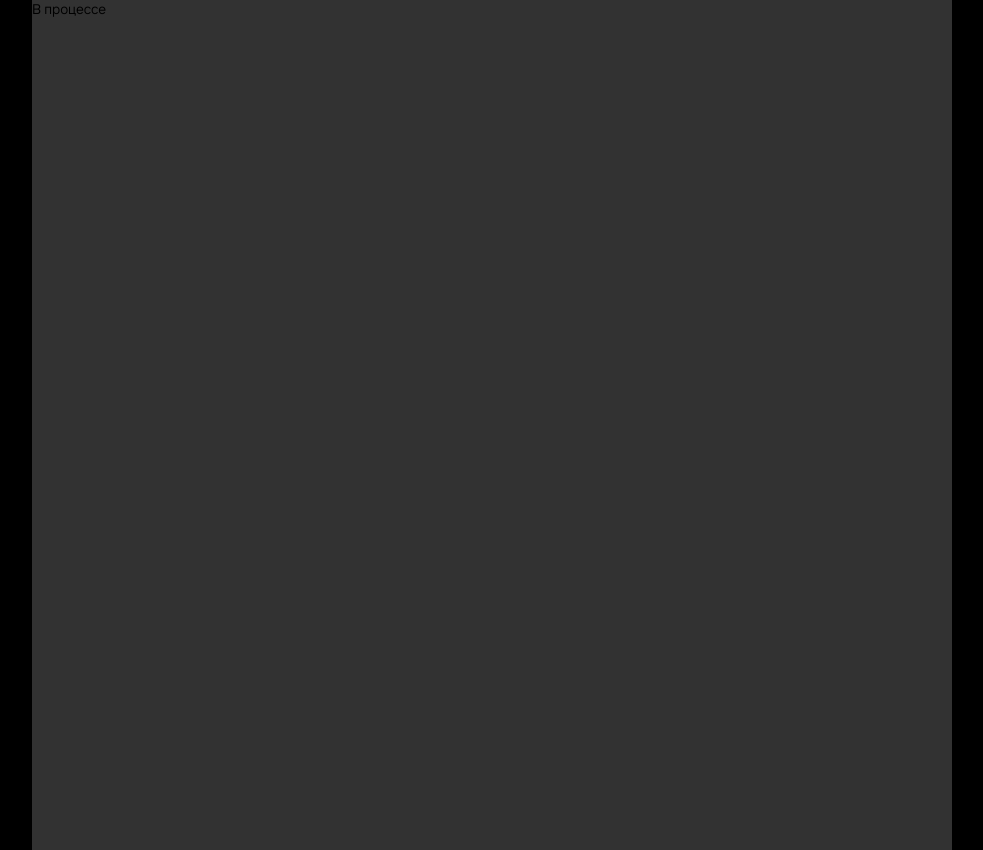
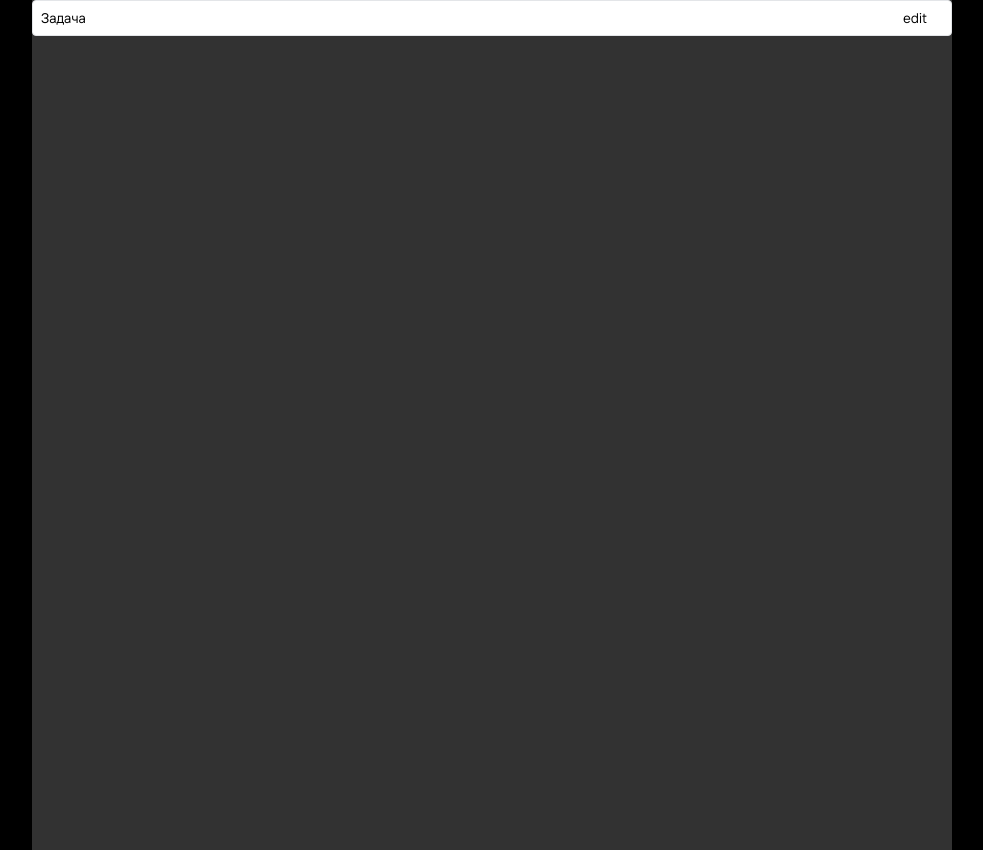
Before and after one commit to timonit/kanban-test, a Vue app: page / in a window 1280 px wide. Shown: the whole page, without its empty margins (148-1131 px from the left). Built offline with nearby package versions, Linux system fonts and the light colour scheme.

Commit message:
task card

```diff
--- a/src/app/App.vue
+++ b/src/app/App.vue
@@ -1,18 +1,10 @@
 <script setup lang="ts">
-import { useTaskStore } from '@/entities';
-import { onMounted } from 'vue';
-
-const taskStore = useTaskStore();
-
-console.log('taskStore', taskStore);
-onMounted(() => {
-  window.taskStore = taskStore;
-});
+import { TaskCard } from '@/entities/task';
 </script>
 
 <template>
   <main class="content">
-    В процессе
+    <TaskCard>Задача</TaskCard>
   </main>
 </template>
 
--- a/src/entities/task/index.ts
+++ b/src/entities/task/index.ts
@@ -1,2 +1,3 @@
 export * from './lib';
 export * from './model';
+export * from './ui';
--- /dev/null
+++ b/src/entities/task/ui/index.ts
@@ -0,0 +1,5 @@
+import TaskCard from './task-card.vue';
+
+export {
+  TaskCard,
+}
--- /dev/null
+++ b/src/entities/task/ui/task-card.vue
@@ -0,0 +1,23 @@
+<script setup lang="ts">
+</script>
+
+<template>
+  <div class="task-card">
+    <slot></slot>
+    <div>
+      edit
+    </div>
+  </div>
+</template>
+
+<style>
+.task-card {
+  padding: 8px 24px 8px 8px;
+  background: var(--color-white);
+  border-radius: 4px;
+  display: flex;
+  justify-content: space-between;
+  flex-wrap: nowrap;
+  border: solid 1px var(--color-gray-light);
+}
+</style>
--- a/src/shared/ui/css/base.css
+++ b/src/shared/ui/css/base.css
@@ -28,7 +28,8 @@
   --color-text: var(--color-black);
   --color-border: #C4CAD4;
   --color-placeholder: var(--color-gray);
-  --border-radius: 8px;
+  --border-radius-sm: 4px;
+  --border-radius-md: 8px;
 
   --opacity-backdrop-modal: 60%;
 }
```
Also changed, not shown: src/shared/shared.css (added).
